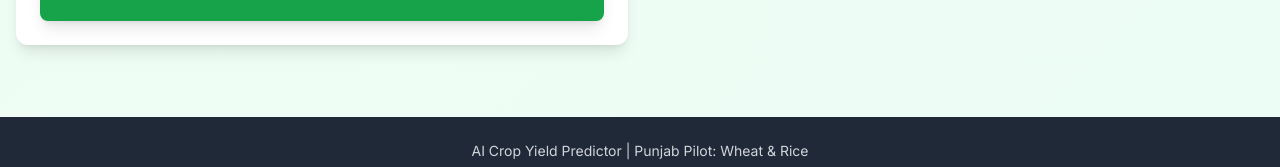
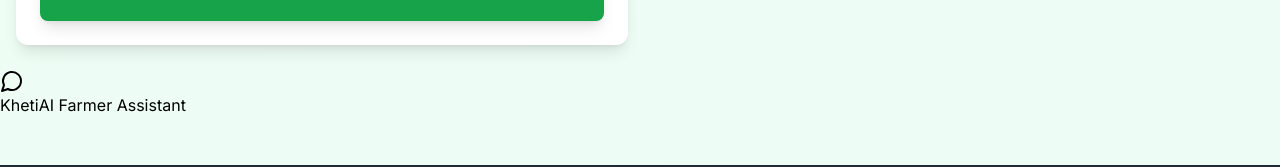
Before and after one commit to krishgoyal0023/ai-crop-yield-predictor, a React (Vite) app in the folder frontend/: page / in a window 1280 px wide. Shown: the part 958-1125 px from the top of the page. Built offline with nearby package versions, Linux system fonts and the light colour scheme.

Commit message:
Integrate farmer chatbot into dashboard

```diff
--- a/frontend/src/App.jsx
+++ b/frontend/src/App.jsx
@@ -6,6 +6,7 @@ import SoilCard from './components/SoilCard';
 import WeatherCard from './components/WeatherCard';
 import AdvancedPanel from './components/AdvancedPanel';
 import LanguageSwitcher from './components/LanguageSwitcher';
+import FarmerChatbot from './components/FarmerChatbot';
 import { predictYield, getLocationInfo, getSoil, getWeather } from './api/yieldApi';
 
 export default function App() {
@@ -208,6 +209,8 @@ export default function App() {
         />
       </main>
 
+      <FarmerChatbot crop={crop} stage={stage} latitude={latitude} longitude={longitude} lang={lang} />
+
       {/* Footer */}
       <footer className="bg-gray-800 text-gray-300 py-6 mt-12">
         <div className="max-w-7xl mx-auto px-4 text-center">
```
